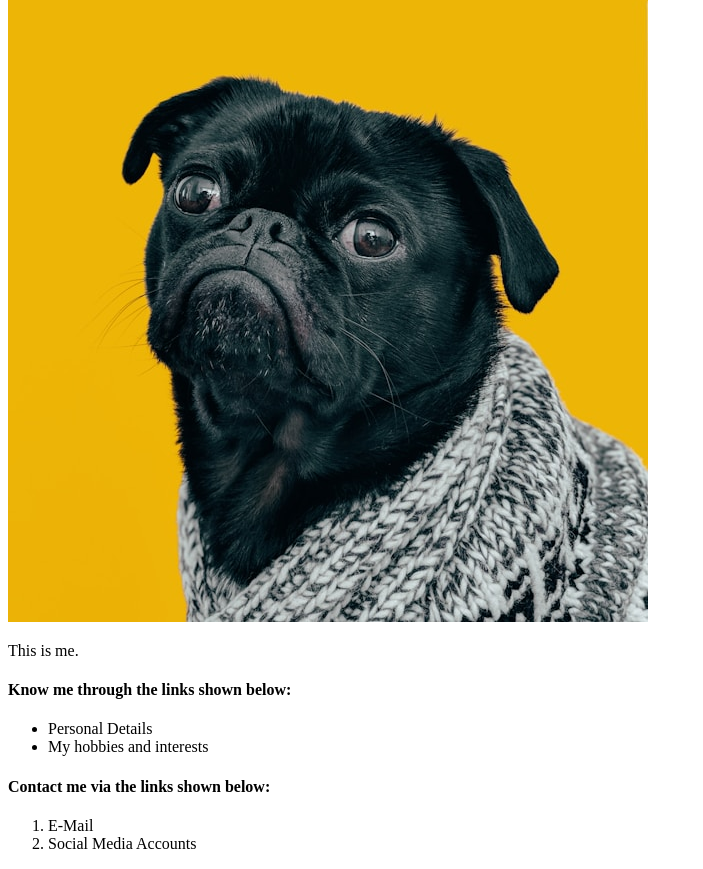
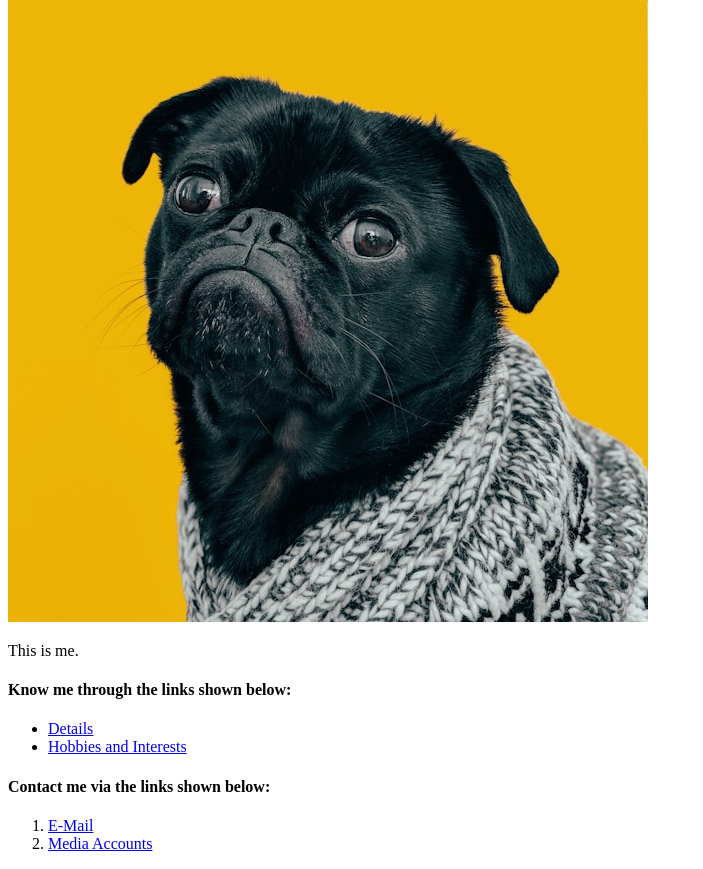
Before and after one commit to obhi1kenobhi/odin_tests, a plain HTML site: page html-sample-page-list-02/index.html in a window 1280 px wide. Shown: the part 345-1214 px from the top of the page, without its empty margins (0-703 px from the left). Drawn offline with Linux system fonts and the light colour scheme.

Commit message:
Added all links to index.html

```diff
--- a/html-sample-page-list-02/index.html
+++ b/html-sample-page-list-02/index.html
@@ -16,15 +16,15 @@
     <p>
         <h4>Know me through the links shown below:</h4>
         <ul>
-            <li>Personal Details</li>
-            <li>My hobbies and interests</li>
+            <li><a href="./pages/about/personal_details.html">Details</a></li>
+            <li><a href="./pages/about/hobbies.html">Hobbies and Interests</a></li>
         </ul>
     </p>
     <p>
         <h4>Contact me via the links shown below:</h4>
         <ol>
-            <li>E-Mail</li>
-            <li>Social Media Accounts</li>
+            <li><a href="./pages/contact/email.html">E-Mail</a></li>
+            <li><a href="./pages/contact/social_media.html">Media Accounts</a></li>
         </ol>
     </p>
 
```
